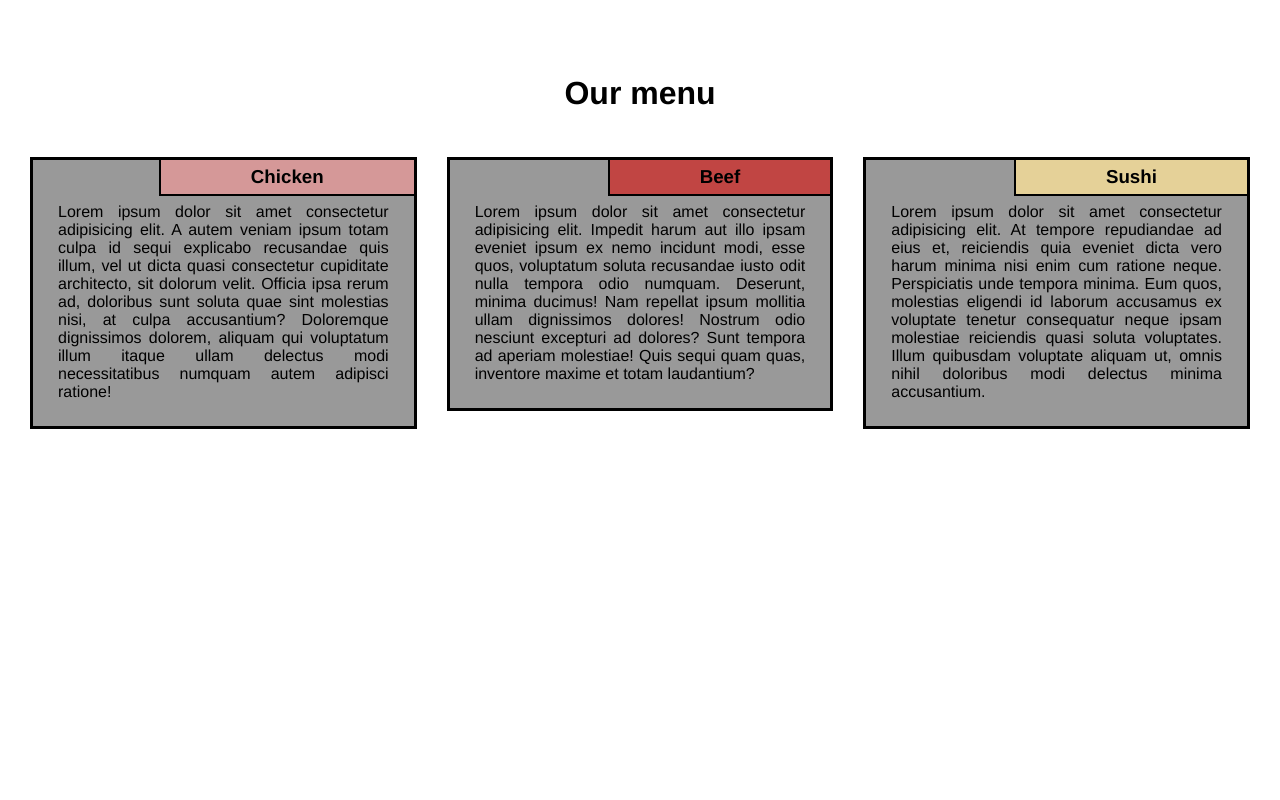
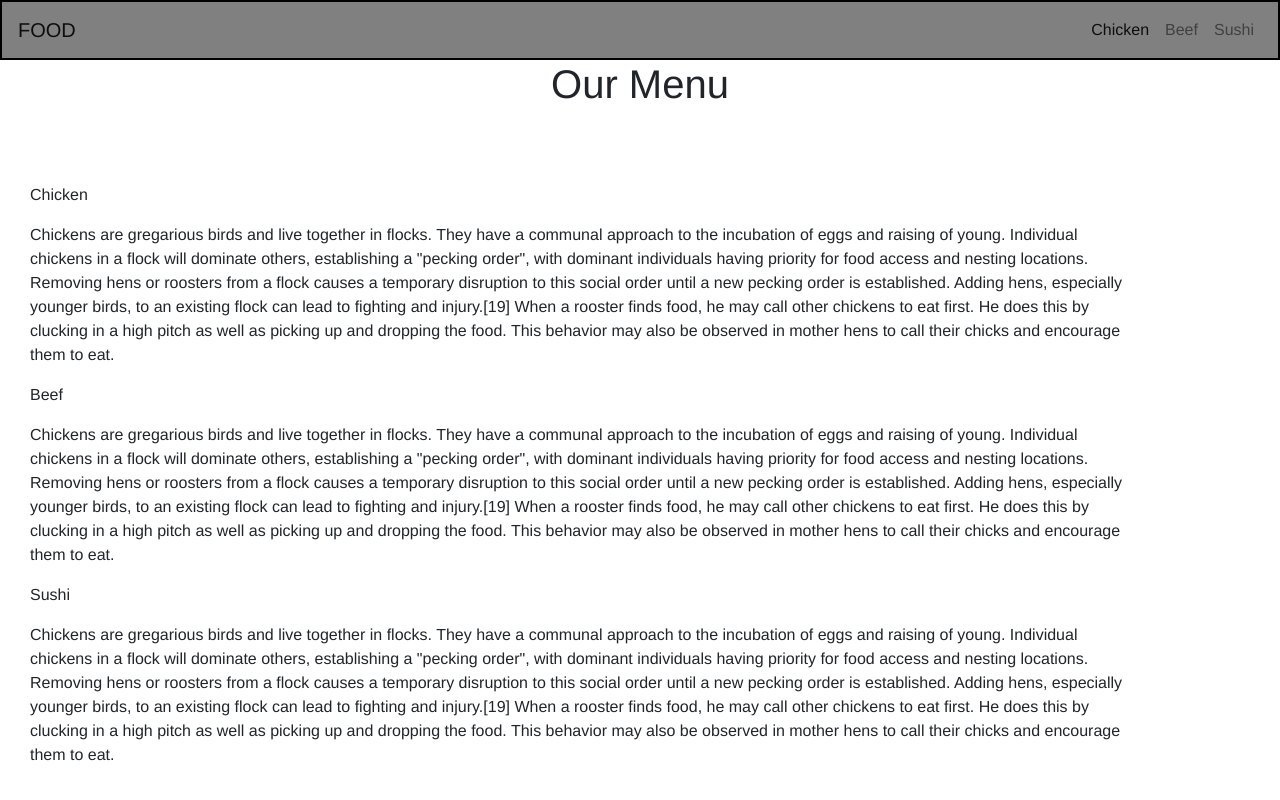
Before and after one commit to vaibhav8520/module3-solution, a plain HTML site: page index.html in a window 1280 px wide. Drawn offline with nearby package versions, Linux system fonts and the light colour scheme; a web font is replaced by a local one.

Commit message:
Update index.html

```diff
--- a/index.html
+++ b/index.html
@@ -1,52 +1,104 @@
 <!DOCTYPE html>
+
 <html>
+
 <head>
     <meta charset="utf-8">
+    <meta http-equiv="X-UA-Compatible" content="IE=edge">
+    <title>Make a web page</title>
+    <meta name="description" content="">
     <meta name="viewport" content="width=device-width, initial-scale=1">
-  <title>Module-2 Assignment</title>
-  <link href="https://fonts.googleapis.com/css?family=Helvetica" rel="stylesheet">
-  <link href='css/style.css' rel='stylesheet' type='text/css'>
+    <link rel="stylesheet" href="https://stackpath.bootstrapcdn.com/bootstrap/4.3.1/css/bootstrap.min.css"
+        integrity="sha384-ggOyR0iXCbMQv3Xipma34MD+dH/1fQ784/j6cY/iJTQUOhcWr7x9JvoRxT2MZw1T" crossorigin="anonymous">
+    <link rel="stylesheet" href="css/style.css">
 </head>
+
 <body>
-  <div class="container">
-    <div class="row">
+    <header>
+        <nav class="navbar navbar-expand-lg navbar-light" style="background-color: gray; border: 2px solid black;">
+            <a class="navbar-brand" href="#">FOOD</a>
+            <button class="navbar-toggler" style="border: black 2px solid;" type="button" data-toggle="collapse" data-target="#navbarNavAltMarkup"
+                aria-controls="navbarNavAltMarkup" aria-expanded="false" aria-label="Toggle navigation">
+                <span class="navbar-toggler-icon"></span>
+            </button>
 
-    <h1 class="menu-title">Our menu</h1>
-      <div class="col-lg-4">
-        <div class="item">
-          <div class="item-title" id="title-one">
-            <h3>Chicken</h3>
-          </div>
-          <p>
-              Lorem ipsum dolor sit amet consectetur adipisicing elit. A autem veniam ipsum totam culpa id sequi explicabo recusandae quis illum, vel ut dicta quasi consectetur cupiditate architecto, sit dolorum velit.
-              Officia ipsa rerum ad, doloribus sunt soluta quae sint molestias nisi, at culpa accusantium? Doloremque dignissimos dolorem, aliquam qui voluptatum illum itaque ullam delectus modi necessitatibus numquam autem adipisci ratione!
-        </p>
+            <div class="collapse navbar-collapse justify-content-end" id="navbarNavAltMarkup">
+                <div class="nav navbar-nav" id="nav-text">
+                    <a class="nav-item nav-link active" href="#">Chicken<span class="sr-only">(current)</span></a>
+                    <a class="nav-item nav-link" href="#"> <span class="hidden-md-up">Beef</span></a>
+                    <a class="nav-item nav-link" href="#">Sushi</a>
                 </div>
             </div>
-      <div class="col-lg-4">
-        <div class="item">
-         <div class="item-title" id="title-two">
-          <h3>Beef</h3>
+        </nav>
+    </header>
+
+    <h1 class="heading-title text-center">Our Menu</h1>
+
+    <div class="box">
+        <div class="container item1">
+            <section>
+                <div id="chicken">
+                    <p>Chicken</p>
                 </div>
-        <p>
-             Lorem ipsum dolor sit amet consectetur adipisicing elit. Impedit harum aut illo ipsam eveniet ipsum ex nemo incidunt modi, esse quos, voluptatum soluta recusandae iusto odit nulla tempora odio numquam.
-             Deserunt, minima ducimus! Nam repellat ipsum mollitia ullam dignissimos dolores! Nostrum odio nesciunt excepturi ad dolores? Sunt tempora ad aperiam molestiae! Quis sequi quam quas, inventore maxime et totam laudantium?
-        </p>
+                <p>Chickens are gregarious birds and live together in flocks. They have a communal approach to the
+                    incubation of eggs and raising of young. Individual chickens in a flock will dominate others,
+                    establishing a "pecking order", with dominant individuals having priority for food access and
+                    nesting locations. Removing hens or roosters from a flock causes a temporary disruption to this
+                    social order until a new pecking order is established. Adding hens, especially younger birds, to an
+                    existing flock can lead to fighting and injury.[19] When a rooster finds food, he may call other
+                    chickens to eat first. He does this by clucking in a high pitch as well as picking up and dropping
+                    the food. This behavior may also be observed in mother hens to call their chicks and encourage them
+                    to eat.</p>
+            </section>
         </div>
+
+        <div class="container item2">
+            <section>
+                <div id="beef">
+                    <p>Beef</p>
                 </div>
-    <div class="col-lg-4 col-lg-tablet">
-      <div class="item">
-       <div class="item-title" id="title-three">
-        <h3>Sushi</h3>
+                <p>Chickens are gregarious birds and live together in flocks. They have a communal approach to the
+                    incubation of eggs and raising of young. Individual chickens in a flock will dominate others,
+                    establishing a "pecking order", with dominant individuals having priority for food access and
+                    nesting locations. Removing hens or roosters from a flock causes a temporary disruption to this
+                    social order until a new pecking order is established. Adding hens, especially younger birds, to an
+                    existing flock can lead to fighting and injury.[19] When a rooster finds food, he may call other
+                    chickens to eat first. He does this by clucking in a high pitch as well as picking up and dropping
+                    the food. This behavior may also be observed in mother hens to call their chicks and encourage them
+                    to eat.</p>
+            </section>
         </div>
-      <p>
-              Lorem ipsum dolor sit amet consectetur adipisicing elit. At tempore repudiandae ad eius et, reiciendis quia eveniet dicta vero harum minima nisi enim cum ratione neque. Perspiciatis unde tempora minima.
-              Eum quos, molestias eligendi id laborum accusamus ex voluptate tenetur consequatur neque ipsam molestiae reiciendis quasi soluta voluptates. Illum quibusdam voluptate aliquam ut, omnis nihil doloribus modi delectus minima accusantium.
-    </p>
+
+        <div class="container item3">
+            <section>
+                <div id="sushi">
+                    <p>Sushi</p>
                 </div>
+                <p>Chickens are gregarious birds and live together in flocks. They have a communal approach to the
+                    incubation of eggs and raising of young. Individual chickens in a flock will dominate others,
+                    establishing a "pecking order", with dominant individuals having priority for food access and
+                    nesting locations. Removing hens or roosters from a flock causes a temporary disruption to this
+                    social order until a new pecking order is established. Adding hens, especially younger birds, to an
+                    existing flock can lead to fighting and injury.[19] When a rooster finds food, he may call other
+                    chickens to eat first. He does this by clucking in a high pitch as well as picking up and dropping
+                    the food. This behavior may also be observed in mother hens to call their chicks and encourage them
+                    to eat.</p>
+            </section>
         </div>
 
     </div>
-</div>
+
+
+
+    <script src="https://code.jquery.com/jquery-3.3.1.slim.min.js"
+        integrity="sha384-q8i/X+965DzO0rT7abK41JStQIAqVgRVzpbzo5smXKp4YfRvH+8abtTE1Pi6jizo" crossorigin="anonymous">
+    </script>
+    <script src="https://cdnjs.cloudflare.com/ajax/libs/popper.js/1.14.7/umd/popper.min.js"
+        integrity="sha384-UO2eT0CpHqdSJQ6hJty5KVphtPhzWj9WO1clHTMGa3JDZwrnQq4sF86dIHNDz0W1" crossorigin="anonymous">
+    </script>
+    <script src="https://stackpath.bootstrapcdn.com/bootstrap/4.3.1/js/bootstrap.min.js"
+        integrity="sha384-JjSmVgyd0p3pXB1rRibZUAYoIIy6OrQ6VrjIEaFf/nJGzIxFDsf4x0xIM+B07jRM" crossorigin="anonymous">
+    </script>
 </body>
+
 </html>
```
Lines whose indentation alone changed are shown as unchanged.
